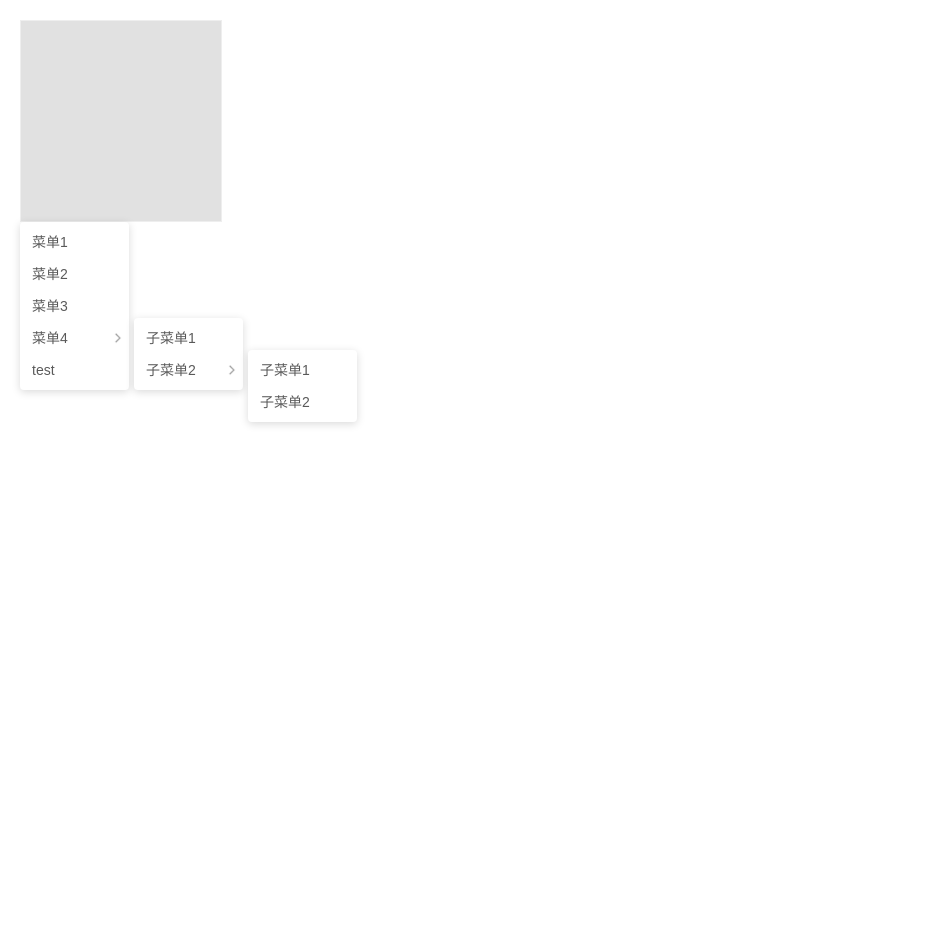
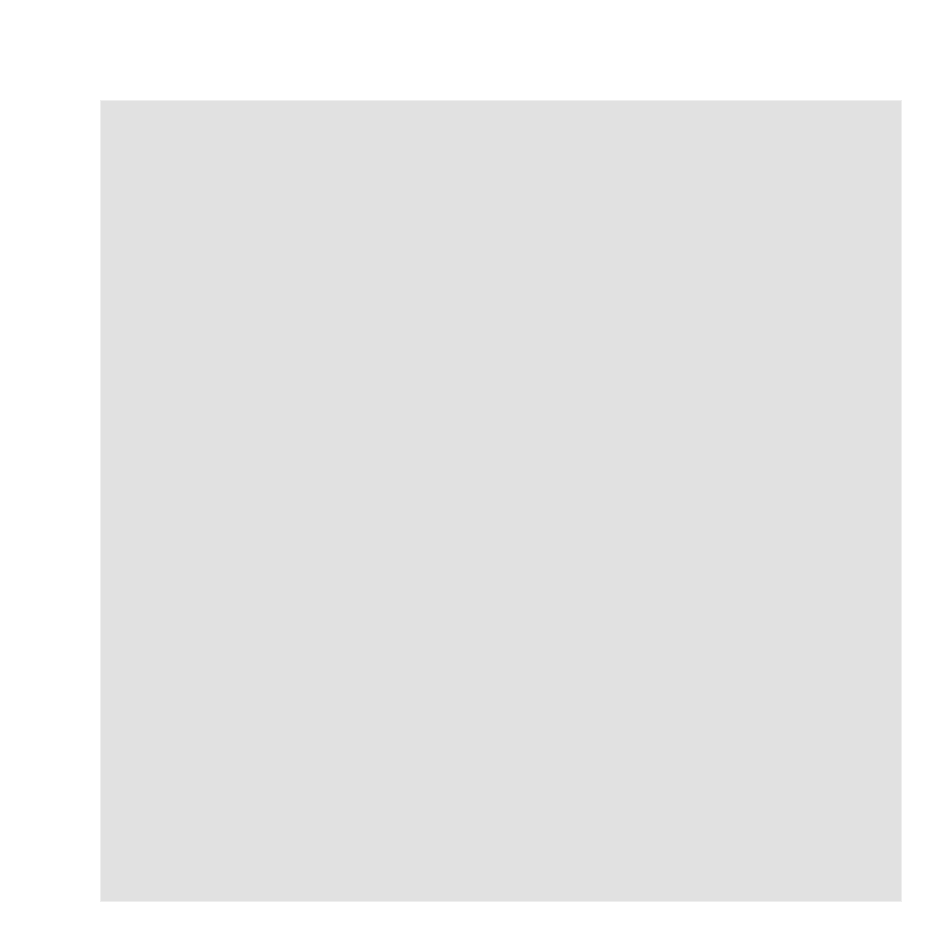
Before and after one commit to lx544690189/react-menu, a React app: page / in a window 1280 px wide. Shown: the top 940 px of the page, without its empty margins (0-947 px from the left). Before the commit the page ends 800 px from the top, so only its background shows below. Built offline with nearby package versions, Linux system fonts and the light colour scheme; the HTML template or start-up script is replaced by a standard one.

Commit message:
update
菜单基本交互

```diff
--- a/src/App.less
+++ b/src/App.less
@@ -1,8 +1,9 @@
 .app {
-  padding: 20px;
+  padding: 100px;
   .demo-1{
-    width: 200px;
-    height: 200px;
+    position: relative;
+    width: 800px;
+    height: 800px;
     background: #e1e1e1;
     border: 1px solid #eeeeee;
   }
--- a/src/App.tsx
+++ b/src/App.tsx
@@ -1,24 +1,49 @@
 import * as React from 'react';
 import './App.less';
+import menuData from './data.json';
 import ScorpioMenu from './scorpio-menu/index';
 
 class App extends React.Component {
+  public state = {
+    position: {
+      x: 0,
+      y: 0,
+    },
+    show: false,
+  }
 
   public render() {
+    const { position, show } = this.state;
     return (
       <div className="app">
-        <div className="demo-1"  onContextMenu={this.onContextMenu} />
-        <div style={{position:'absolute'}}>
-          <ScorpioMenu name="test"/>
+        <div className="demo-1" onContextMenu={this.onContextMenu} >
+          <ScorpioMenu
+            menuData={menuData}
+            position={position}
+            show={show}
+            onClose={this.onClose}
+          />
         </div>
       </div>
     );
   }
 
-  private onContextMenu = (event:any)=>{
+  private onContextMenu = (event: any) => {
     event.preventDefault();
-    console.log(event.clientX);
-    console.log(event.clientY);
+    this.setState({
+      position: {
+        x: event.pageX - event.target.offsetLeft,
+        y: event.pageY - event.target.offsetTop,
+      },
+      show: true,
+    })
+  }
+
+  private onClose = (e: any) => {
+    console.log(e);
+    this.setState({
+      show: false,
+    })
   }
 }
 
--- /dev/null
+++ b/src/data.json
@@ -0,0 +1,48 @@
+[
+  {
+    "label": "菜单1",
+    "value":"1",
+    "disabled": true
+  },
+  {
+    "label": "菜单2",
+    "value":"2"
+  },
+  {
+    "label": "菜单3",
+    "value":"3"
+  },
+  {
+    "divider": true
+  },
+  {
+    "label": "菜单4",
+    "value":"4",
+    "subMenu": [
+      {
+        "label": "菜单4-1"
+      },
+      {
+        "label": "菜单4-2"
+      },
+      {
+        "label": "菜单4-3"
+      }
+    ]
+  },
+  {
+    "label": "菜单5",
+    "value":"5",
+    "subMenu": [
+      {
+        "label": "菜单5-1"
+      },
+      {
+        "label": "菜单5-2"
+      },
+      {
+        "label": "菜单5-3"
+      }
+    ]
+  }
+]
--- a/src/scorpio-menu/index.less
+++ b/src/scorpio-menu/index.less
@@ -1,4 +1,29 @@
 .scorpio-menu {
+  &-container {
+    position: absolute;
+    transition: opacity .15s ease-in-out;
+    &.show {
+      display: block;
+      opacity: 1;
+    }
+    &.hide {
+      opacity: 0;
+      left: -9999px;
+      top: -9999px;
+    }
+  }
+  &-submenu-container {
+    position: absolute;
+    left: 100%;
+    top: -4px;
+    margin-left: 5px;
+    transition: opacity .15s ease-in-out;
+    opacity: 1;
+    &.hide{
+      display: none;
+      opacity: 0;
+    }
+  }
   &-list {
     list-style: none;
     outline: none;
@@ -14,17 +39,21 @@
     .scorpio-menu-item {
       position: relative;
       min-width: 80px;
-      padding: 5px 17px 5px 12px;
+      padding: 5px 12px;
       margin: 0;
       font-size: 14px;
       font-weight: normal;
       color: rgba(0, 0, 0, 0.65);
       white-space: nowrap;
       cursor: pointer;
-      transition: all .3s;
+      transition: all .2s;
       line-height: 22px;
-      &:hover {
-        background-color: #e6f7ff;
+      &:hover:not(.disabled) {
+        background-color: #f7f7f7;
+      }
+      &.disabled {
+        color: rgba(0, 0, 0, .25);
+        cursor: not-allowed;
       }
       .scorpio-menu-submenu-icon {
         position: absolute;
@@ -36,12 +65,11 @@
         background-size: 100% 100%;
       }
     }
+    .divider {
+      height: 1px;
+      overflow: hidden;
+      background-color: #e8e8e8;
+      line-height: 0;
+    }
   }
 }
-
-.scorpio-submenu {
-  position: absolute;
-  left: 100%;
-  top: -4px;
-  margin-left: 5px;
-}
--- a/src/scorpio-menu/index.tsx
+++ b/src/scorpio-menu/index.tsx
@@ -1,42 +1,141 @@
 import * as React from 'react';
 import './index.less';
-import { IMenu } from './Interface'
-class Menu extends React.Component<IMenu, object>  {
+import { MenuProps } from './Interface'
+class Menu extends React.Component<MenuProps, object>  {
+  public state: any = {
+    data: [],
+  }
+  // 当前菜单ref
+  private scorpioMenu: HTMLDivElement;
 
-  constructor(props: IMenu) {
+  constructor(props: MenuProps) {
     super(props);
+    const menus = {
+      dataSource: props.menuData,
+      show: true,
+      subMenu: this.resolveMenuData(props.menuData),
+    };
+    this.state = {
+      menus,
+    }
+    console.log(this.state.menus);
+  }
+
+  public resolveMenuData = (menuData: any[]) => {
+    const data: any[] = [];
+    menuData.forEach(item => {
+      const dataItem = {
+        dataSource: item,
+        show: false,
+        subMenu: (Array.isArray(item.subMenu) && item.subMenu.length > 0)
+          ? this.resolveMenuData(item.subMenu) : [],
+      };
+      data.push(dataItem);
+    });
+    return data;
+  }
+
+  public componentDidMount = () => {
+    window.addEventListener('click', this.listenDocClick);
+  }
+
+  public componentWillUnmount = () => {
+    window.removeEventListener('click', this.listenDocClick);
+  }
+
+  // 监听点击事件，触发onClose事件
+  public listenDocClick = (e: any) => {
+    const { onClose } = this.props;
+    const clickScope = this.scorpioMenu.contains(e.target);
+    if (!clickScope && onClose) {
+      onClose(e);
+    }
+  }
+
+  public onHoverMenuItem = (action: string, item: any, e: React.MouseEvent<HTMLDivElement>) => {
+    console.log('item: ', item);
+    if(action === 'enter'){
+      item.show = true;
+    }
+    if(action === 'leave'){
+      item.show = false;
+    }
+    this.setState({
+      menu: this.state.menu,
+    })
+  }
+
+  // 渲染菜单项
+  public renderMenu = (menus: any) => {
+    const menuItems: any = [];
+    menus.subMenu.forEach((item: any, index: number) => {
+      const disabled = item.dataSource.disabled === true;
+      if (item.subMenu.length > 0) {
+        menuItems.push((
+          <li
+            className={`scorpio-menu-item ${disabled ? 'disabled' : ''}`}
+            key={index}
+            onMouseEnter={this.onHoverMenuItem.bind(this, 'enter', item)}
+            onMouseLeave={this.onHoverMenuItem.bind(this, 'leave', item)}
+          >
+            {item.dataSource.label}
+            <div className="scorpio-menu-submenu-icon" />
+            <div className={`scorpio-menu-submenu-container ${item.show ? '' : 'hide'}`}>
+              {this.renderMenu(item)}
+            </div>
+          </li>
+        ));
+      } else {
+        if (item.dataSource.divider === true) {
+          menuItems.push((
+            <li className="divider" key={index} />
+          ));
+        } else {
+          menuItems.push((
+            <li
+              className={`scorpio-menu-item ${disabled ? 'disabled' : ''}`}
+              key={index}
+            >
+              {item.dataSource.label}
+            </li>
+          ));
+        }
+      }
+    });
+    const menuList = (
+      <ul className="scorpio-menu-list">
+        {menuItems}
+      </ul>
+    )
+    return menuList;
   }
 
   public render() {
-    const { name } = this.props;
+    const {
+      position = { x: 0, y: 0 },
+      show = false,
+    } = this.props;
+
+    const {
+      menus,
+    } = this.state;
+    // style for .scorpio-menu-container
+    const containerStyle = {
+      left: position.x,
+      top: position.y,
+    }
+    const containerClass = show ? "scorpio-menu-container show" : "scorpio-menu-container hide";
     return (
-      <div className="scorpio-menu-container">
-        <ul className="scorpio-menu-list">
-          <li className="scorpio-menu-item">菜单1</li>
-          <li className="scorpio-menu-item">菜单2</li>
-          <li className="scorpio-menu-item">菜单3</li>
-          <li className="divider" />
-          <li className="scorpio-menu-item">
-            菜单4
-            <div className="scorpio-menu-submenu-icon" />
-            <div className="scorpio-menu-container scorpio-submenu">
-              <ul className="scorpio-menu-list">
-                <li className="scorpio-menu-item">子菜单1</li>
-                <li className="scorpio-menu-item">
-                  子菜单2
-                <div className="scorpio-menu-submenu-icon" />
-                  <div className="scorpio-menu-container scorpio-submenu">
-                    <ul className="scorpio-menu-list">
-                      <li className="scorpio-menu-item">子菜单1</li>
-                      <li className="scorpio-menu-item">子菜单2</li>
-                    </ul>
-                  </div>
-                </li>
-              </ul>
-            </div>
-          </li>
-          <li className="scorpio-menu-item">{name}</li>
-        </ul>
+      <div
+        className={containerClass}
+        style={containerStyle}
+        ref={
+          ref => {
+            if (ref) { this.scorpioMenu = ref }
+          }
+        }
+      >
+        {this.renderMenu(menus)}
       </div>
     );
   }
```
Also changed, not shown: src/scorpio-menu/Interface.tsx (+8 -2 lines).
